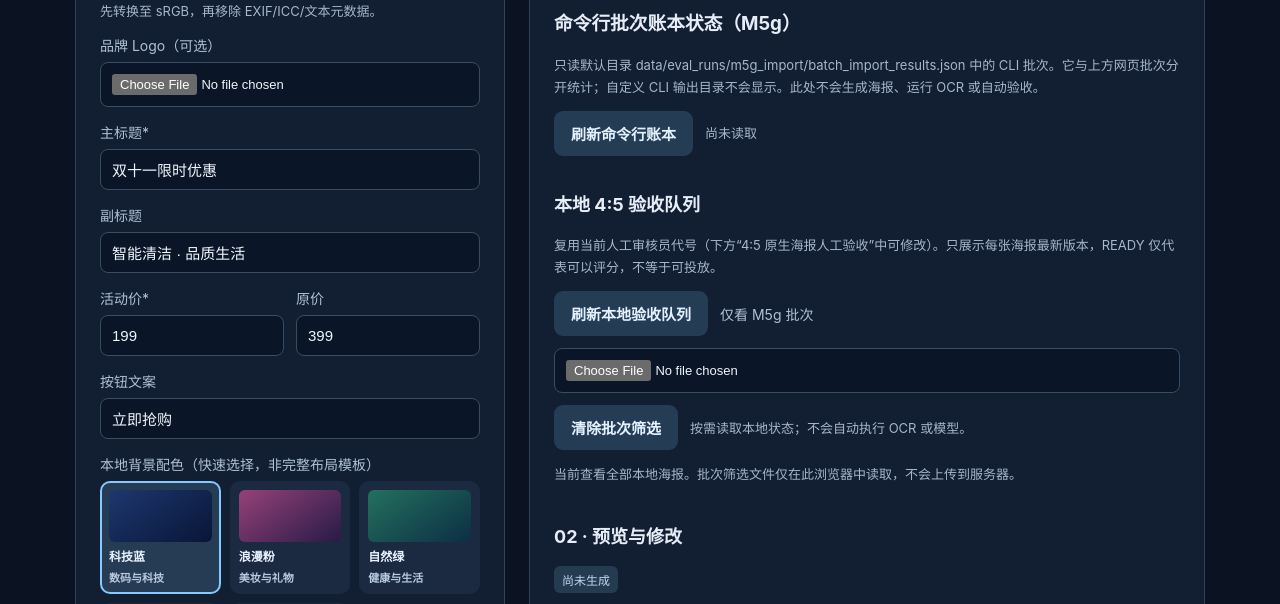
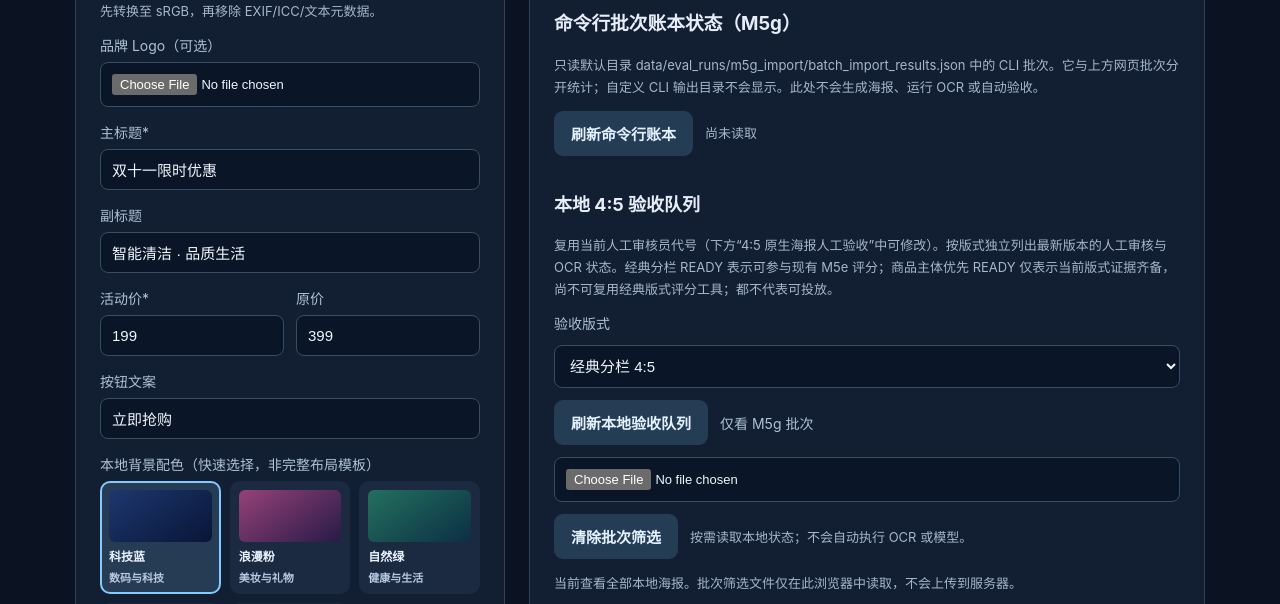
Before and after one commit to musuntana/poster-agent, a FastAPI app: page / in a window 1280 px wide. Shown: the part 703-1307 px from the top of the page. Run offline with FastAPI, Linux system fonts and the light colour scheme; data comes from the database, SQL or seed files in the repository; data that the repository does not hold is empty; some libraries are stand-ins or nearby versions.

Commit message:
feat(ui): switch review queue between independent native layouts

```diff
--- a/app/templates/index.html
+++ b/app/templates/index.html
@@ -115,8 +115,13 @@
 </section>
 <section id="trialQueue" style="margin-bottom:24px">
 <h2>本地 4:5 验收队列</h2>
-<p class="tip">复用当前人工审核员代号（下方“4:5 原生海报人工验收”中可修改）。只展示每张海报最新版本，READY 仅代表可以评分，不等于可投放。</p>
+<p class="tip">复用当前人工审核员代号（下方“4:5 原生海报人工验收”中可修改）。按版式独立列出最新版本的人工审核与 OCR 状态。经典分栏 READY 表示可参与现有 M5e 评分；商品主体优先 READY 仅表示当前版式证据齐备，尚不可复用经典版式评分工具；都不代表可投放。</p>
 <div class="actions">
+<label for="reviewQueueVariant">验收版式</label>
+<select id="reviewQueueVariant" aria-label="选择当前验收队列对应的 4:5 原生版式">
+<option value="feed_4x5_native">经典分栏 4:5</option>
+<option value="feed_4x5_native_product_focus">商品主体优先 4:5</option>
+</select>
 <button id="loadReviewQueue" class="secondary" type="button">刷新本地验收队列</button>
 <label for="batchReviewFile">仅看 M5g 批次</label>
 <input type="file" id="batchReviewFile" accept=".json,application/json" aria-label="选择 M5g 的 batch_import_results.json">
@@ -612,7 +617,9 @@ function renderReviewQueue(data){
   const listed=batchReviewScope ? data.items.filter(x=>batchReviewScope.ids.has(x.poster_id)) : data.items;
   const missing=batchReviewScope ? batchReviewScope.ids.size-listed.length : 0;
   $('reviewQueueStatus').textContent=(batchReviewScope?'本批次 ':'全部 ')+listed.length+
-    ' 张待检海报（总库 '+data.total_posters+' 张）；按待处理状态排序。'+
+    ' 张待检海报（总库 '+data.total_posters+' 张，版式：'+
+    (data.variant_id==='feed_4x5_native_product_focus'?'商品主体优先':'经典分栏')+
+    '）；按待处理状态排序。'+
     (missing ? '本批次有 '+missing+' 个 ID 不在当前海报库，请核对 POSTER_DATA_DIR。':'');
   for(const item of listed){
     const row=document.createElement('div');
@@ -633,7 +640,7 @@ function renderReviewQueue(data){
         const res=await fetch(item.poster_url);const poster=await res.json();
         if(!res.ok)throw Error(errorText(poster));
         if(poster.version!==item.version)throw Error('该海报已有新版本，请刷新队列');
-        $('channelPreset').value='feed_4x5_native';display(poster);
+        $('channelPreset').value=data.variant_id;display(poster);
         $('preview').scrollIntoView({behavior:'smooth',block:'start'});
         $('reviewQueueStatus').textContent='已打开 '+(sku||item.title)+' · v'+item.version+
           '；核对 4:5 预览后进行人工标注。';
@@ -669,17 +676,24 @@ const QUEUE_STATUS_LABELS={
   OCR_CHECKS_INVALID:'OCR 证据不完整',REVIEW_STALE:'人工审核过期',
   SOURCE_INVALID:'源素材/版本异常',READY:'可评分（非投放批准）'
 };
+$('reviewQueueVariant').addEventListener('change',()=>{
+  lastReviewQueueData=null;
+  $('reviewQueueItems').replaceChildren();
+  $('reviewQueueStatus').textContent='版式已切换，请刷新验收队列；人工审核和 OCR 证据不跨版式继承。';
+});
 $('loadReviewQueue').addEventListener('click',async()=>{
   const button=$('loadReviewQueue');
   const reviewer=$('nativeReviewer').value.trim();
+  const variant=$('reviewQueueVariant').value;
   button.disabled=true;
   $('reviewQueueStatus').textContent='正在盘点已保存的原生版本；不会触发 OCR…';
   $('reviewQueueItems').replaceChildren();
   try{
-    const response=await fetch('/api/trials/review-queue?reviewer='+encodeURIComponent(reviewer));
+    const response=await fetch('/api/trials/review-queue?reviewer='+encodeURIComponent(reviewer)+'&variant='+encodeURIComponent(variant));
     const data=await response.json();
     if(!response.ok)throw Error(errorText(data));
-    if(reviewer!==$('nativeReviewer').value.trim())return;
+    if(reviewer!==$('nativeReviewer').value.trim() ||
+       variant!==$('reviewQueueVariant').value || data.variant_id!==variant)return;
     renderReviewQueue(data);
   }catch(e){$('reviewQueueStatus').textContent='读取队列失败：'+e.message;}
   finally{button.disabled=false;}
```
